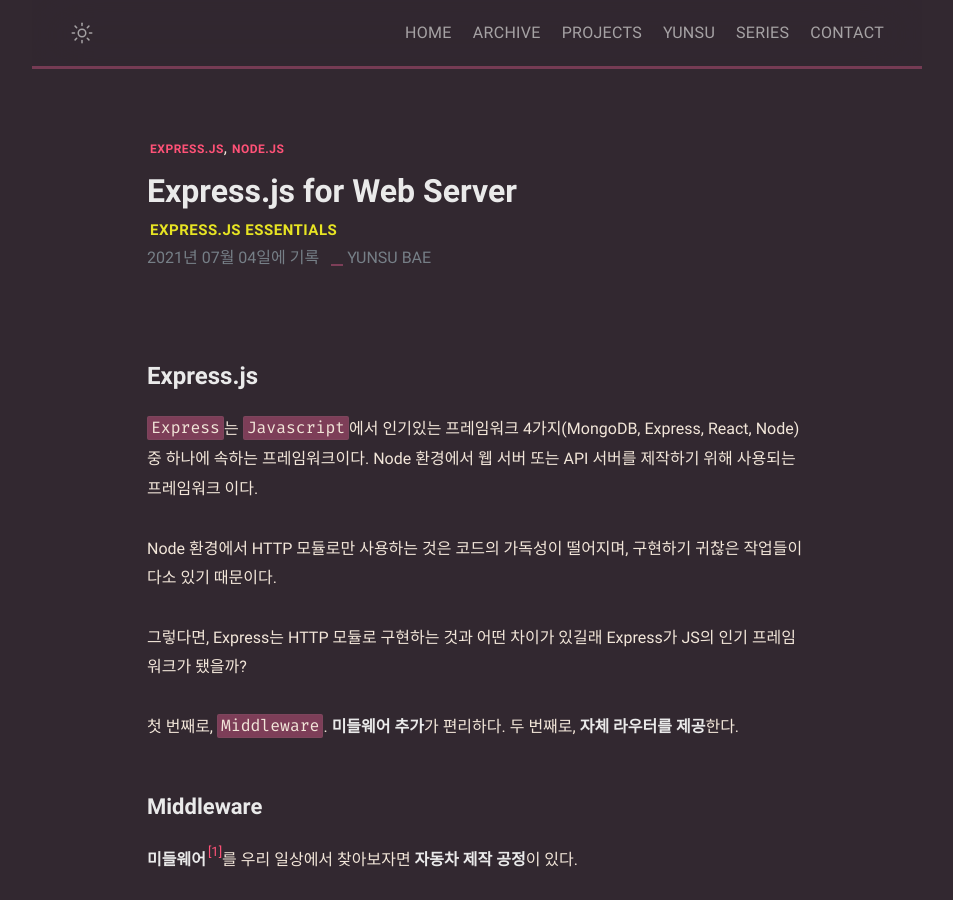
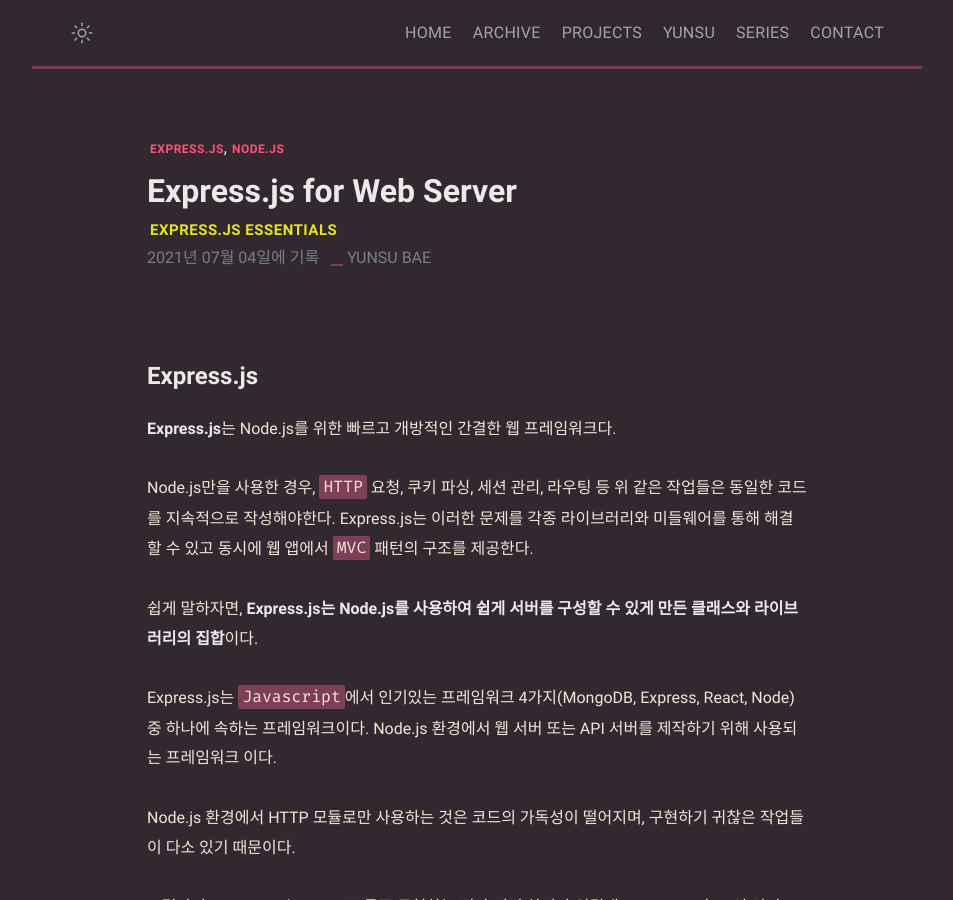
Before and after one commit to mniYUNSU/mniYUNSU.github.io, a Jekyll site: the page built from _posts/express-node/2021-07-04-express-node.md, in a window 1280 px wide and 900 px high. Shown: the whole window, without its empty margins (163-1116 px from the left). Built offline with Jekyll 4.4.1, drawn with Linux system fonts in a browser that asks for light colours; some web fonts are replaced; comment, search, counter and statistics services are not loaded; some of the changed text lies outside the part shown.

Commit message:
포스팅 : express.js for web server 수정

````diff
--- a/_posts/express-node/2021-07-04-express-node.md
+++ b/_posts/express-node/2021-07-04-express-node.md
@@ -9,12 +10,18 @@
 
 # Express.js
 
-`Express`는 `Javascript`에서 인기있는 프레임워크 4가지(MongoDB, Express, React, Node) 중 하나에 속하는 프레임워크이다.
-Node 환경에서 웹 서버 또는 API 서버를 제작하기 위해 사용되는 프레임워크 이다.
+**Express.js**는 Node.js를 위한 빠르고 개방적인 간결한 웹 프레임워크다.
 
-Node 환경에서 HTTP 모듈로만 사용하는 것은 코드의 가독성이 떨어지며, 구현하기 귀찮은 작업들이 다소 있기 때문이다.
+Node.js만을 사용한 경우, `HTTP` 요청, 쿠키 파싱, 세션 관리, 라우팅 등 위 같은 작업들은 동일한 코드를 지속적으로 작성해야한다. Express.js는 이러한 문제를 각종 라이브러리와 미들웨어를 통해 해결할 수 있고 동시에 웹 앱에서 `MVC` 패턴의 구조를 제공한다.
 
-그렇다면, Express는 HTTP 모듈로 구현하는 것과 어떤 차이가 있길래 Express가 JS의 인기 프레임워크가 됐을까?
+쉽게 말하자면, **Express.js는 Node.js를 사용하여 쉽게 서버를 구성할 수 있게 만든 클래스와 라이브러리의 집합**이다.
+
+Express.js는 `Javascript`에서 인기있는 프레임워크 4가지(MongoDB, Express, React, Node) 중 하나에 속하는 프레임워크이다.
+Node.js 환경에서 웹 서버 또는 API 서버를 제작하기 위해 사용되는 프레임워크 이다.
+
+Node.js 환경에서 HTTP 모듈로만 사용하는 것은 코드의 가독성이 떨어지며, 구현하기 귀찮은 작업들이 다소 있기 때문이다.
+
+그렇다면, Express.js는 HTTP 모듈로 구현하는 것과 어떤 차이가 있길래 Express.js가 JS의 인기 프레임워크가 됐을까?
 
 첫 번째로, `Middleware`. **미들웨어 추가**가 편리하다.
 두 번째로, **자체 라우터를 제공**한다.
@@ -149,7 +156,7 @@
 
 위처럼 `if` 조건문을 사용해 구현할 수 있었다.
 
-`Express.js` 에서 제공하는 라우터 기능을 사용하여 더 직관적인 코드를 작성할 수 있다.
+Express.js 에서 제공하는 라우터 기능을 사용하여 더 직관적인 코드를 작성할 수 있다.
 
 ```js
 const router = express.Router();
````
Also changed, not shown: other parts of _posts/express-node/2021-07-04-express-node.md (+1 -0 lines).
